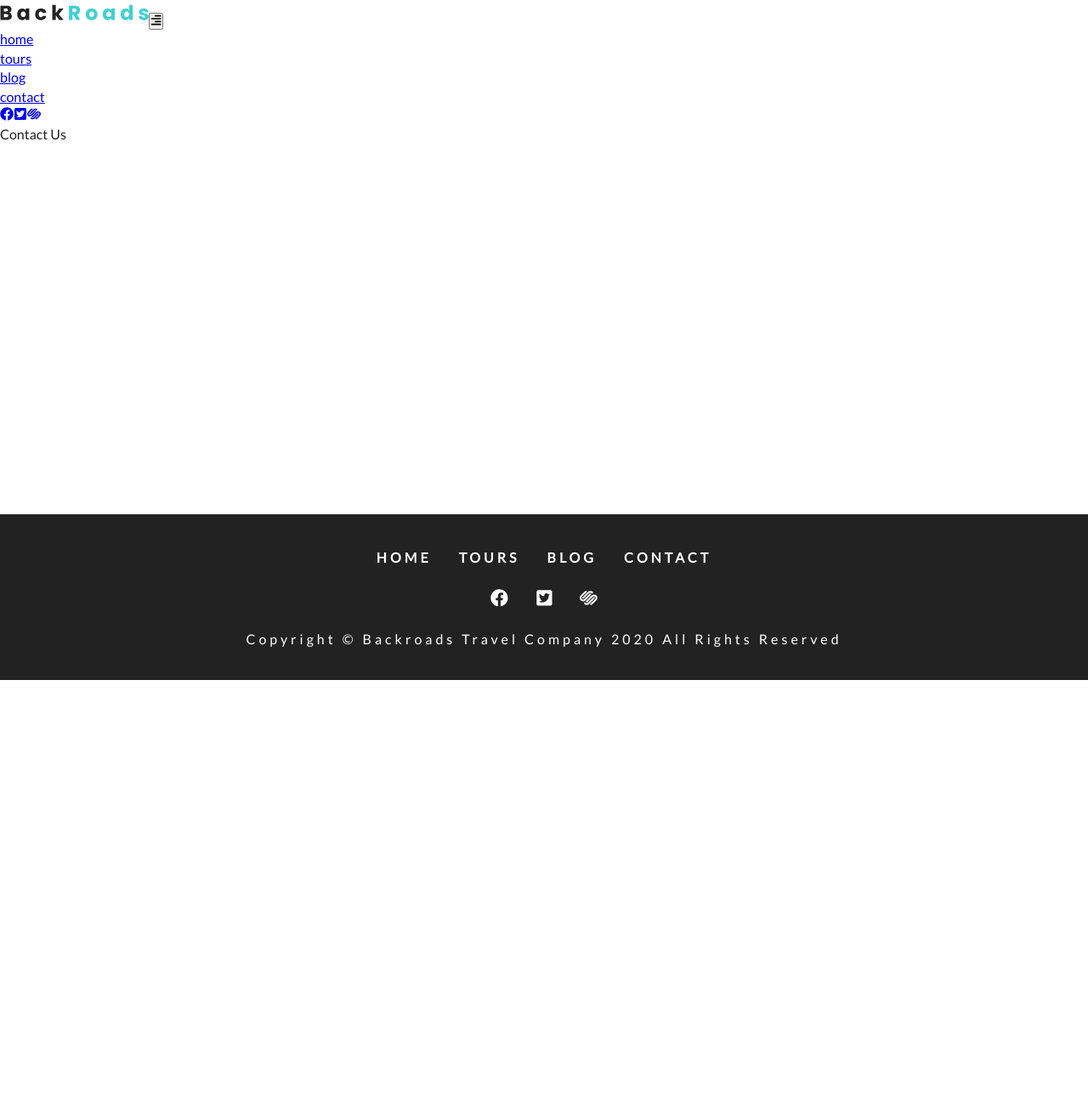
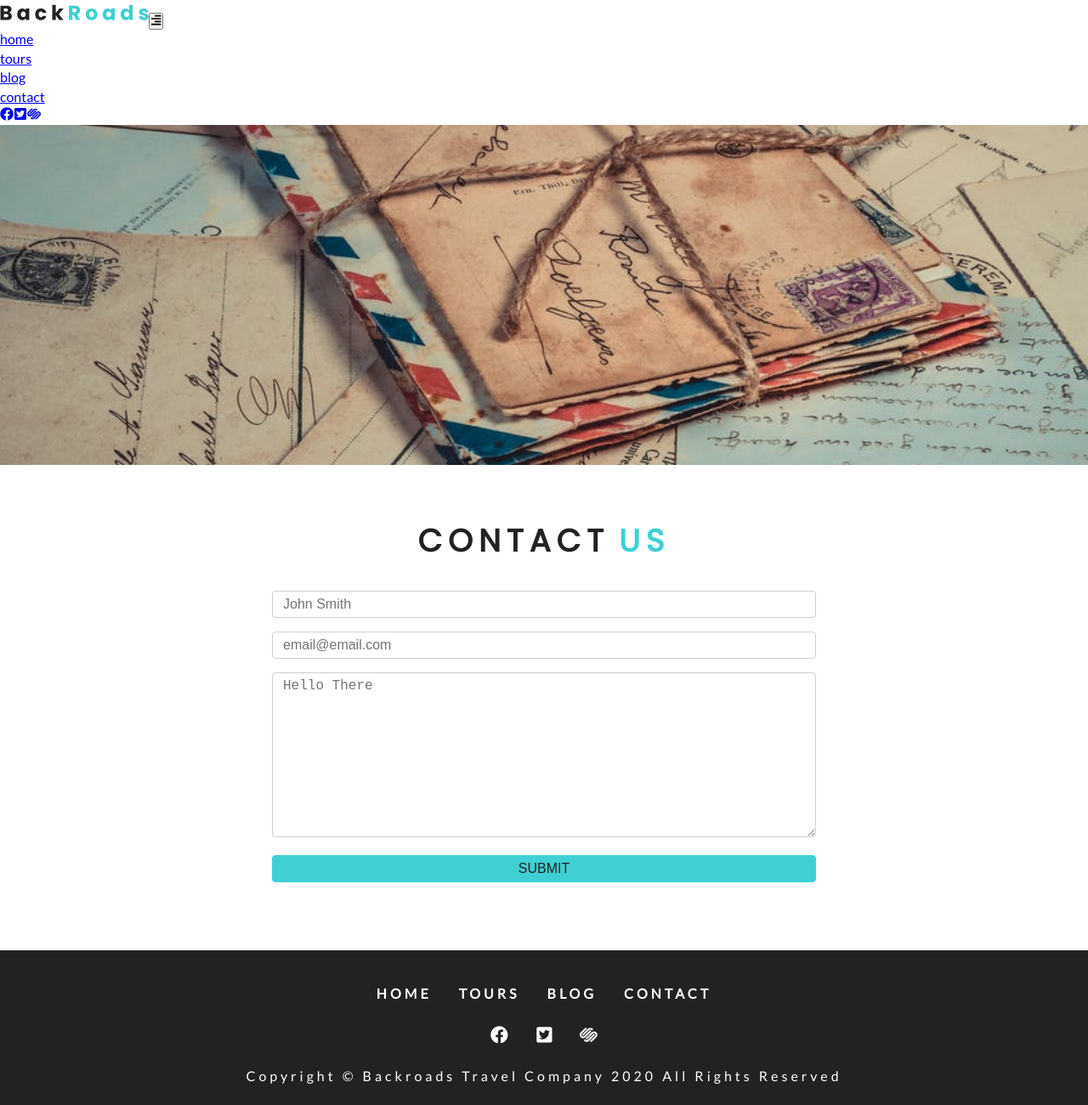
Before and after one commit to strahinjaajvaz/backroads, a Gatsby site: page /contact in a window 1280 px wide. Shown: the whole page at 85% size. Before the commit the page ends 800 px from the top, so only its background shows below. Built offline with nearby package versions, Linux system fonts and the light colour scheme; Gatsby itself is replaced by a stand-in of ours.

Commit message:
ci/cd implemented

```diff
--- a/gatsby-config.js
+++ b/gatsby-config.js
@@ -6,5 +6,23 @@
 
 module.exports = {
   /* Your site config here */
-  plugins: [`gatsby-plugin-sass`, `gatsby-plugin-styled-components`],
+  siteMetadata: {
+    title: "Backroads",
+    description:
+      "Explore awesome worldwide tours & discover what makes each of them unique. Forget your daily routine & say yes to adventure",
+    author: "Strahinja Ajvaz",
+  },
+  plugins: [
+    `gatsby-plugin-styled-components`,
+    {
+      resolve: `gatsby-source-filesystem`,
+      options: {
+        name: `images`,
+        path: `${__dirname}/src/images/`,
+      },
+    },
+    `gatsby-plugin-sharp`,
+    `gatsby-transformer-sharp`,
+    `gatsby-plugin-transition-link`,
+  ],
 }
--- /dev/null
+++ b/src/components/Contact/Contact.js
@@ -0,0 +1,51 @@
+import React from "react"
+import Title from "../Title"
+import styles from "../../css/contact.module.css"
+
+const Contact = () => {
+  return (
+    <section className={styles.contact}>
+      <Title title="contact" subtitle="us" />
+      <div className={styles.center}>
+        <form
+          className={styles.form}
+          action="https://formspree.io/strahinja.ajvaz@gmail.com"
+          method="POST"
+        >
+          <div>
+            <input
+              type="text"
+              name="name"
+              id="name"
+              className={styles.formControl}
+              placeholder="John Smith"
+            />
+          </div>
+          <div>
+            <input
+              type="email"
+              name="email"
+              id="email"
+              className={styles.formControl}
+              placeholder="email@email.com"
+            />
+          </div>
+          <div>
+            <textarea
+              rows={10}
+              name="message"
+              id="message"
+              className={styles.formControl}
+              placeholder="Hello There"
+            />
+          </div>
+          <div>
+            <input type="submit" value="submit" className={styles.submit} />
+          </div>
+        </form>
+      </div>
+    </section>
+  )
+}
+
+export default Contact
--- a/src/components/Footer.js
+++ b/src/components/Footer.js
@@ -2,8 +2,7 @@ import React from "react"
 import styles from "../css/footer.module.css"
 import links from "../constants/links"
 import socialIcons from "../constants/social-icons"
-import { Link } from "gatsby"
-import { FaRProject } from "react-icons/fa"
+import AniLink from "gatsby-plugin-transition-link/AniLink"
 
 const Footer = () => {
   return (
@@ -11,9 +10,9 @@ const Footer = () => {
       <div className={styles.links}>
         {links.map((item, index) => {
           return (
-            <Link key={index} to={item.path}>
+            <AniLink key={index} to={item.path} cover>
               {item.text}
-            </Link>
+            </AniLink>
           )
         })}
       </div>
--- a/src/components/Navbar.js
+++ b/src/components/Navbar.js
@@ -1,5 +1,5 @@
 import React, { useState } from "react"
-import { Link } from "gatsby"
+import AniLink from "gatsby-plugin-transition-link/AniLink"
 import { FaAlignRight } from "react-icons/fa"
 
 import styles from "../css/navbar.module.css"
@@ -32,7 +32,9 @@ const Navbar = () => {
           {links.map((item, index) => {
             return (
               <li key={index}>
-                <Link to={item.path}>{item.text}</Link>
+                <AniLink to={item.path} cover>
+                  {item.text}
+                </AniLink>
               </li>
             )
           })}
--- /dev/null
+++ b/src/components/StyledHero.js
@@ -0,0 +1,26 @@
+import React from "react"
+import styled from "styled-components"
+import BackgroundImage from "gatsby-background-image"
+
+const StyledHero = ({ img, className, children, home }) => {
+  console.log(home)
+  return (
+    <BackgroundImage className={className} fluid={img} home={home}>
+      {children}
+    </BackgroundImage>
+  )
+}
+
+export default styled(StyledHero)`
+  min-height: ${props => (props.home ? "calc(100vh - 62px)" : "50vh")};
+  background: ${props =>
+    props.home
+      ? "linear-gradient(rgba(63, 208, 212, 0.7), rgba(0, 0, 0, 0.7))"
+      : "none"};
+  background-position: center;
+  background-size: cover;
+  opacity: 1 !important;
+  display: flex;
+  justify-content: center;
+  align-items: center;
+`
--- a/src/pages/contact.js
+++ b/src/pages/contact.js
@@ -1,8 +1,28 @@
 import React from "react"
 import Layout from "../components/Layout"
+import StyledHero from "../components/StyledHero"
+import { graphql } from "gatsby"
+import ContactUs from "../components/Contact/Contact"
 
-const Contact = () => {
-  return <Layout>Contact Us</Layout>
+const Contact = props => {
+  return (
+    <Layout>
+      <StyledHero img={props.data.defaultBcg.childImageSharp.fluid} />
+      <ContactUs />
+    </Layout>
+  )
 }
 
+export const query = graphql`
+  query {
+    defaultBcg: file(relativePath: { eq: "connectBcg.jpeg" }) {
+      childImageSharp {
+        fluid(quality: 90, maxWidth: 4160) {
+          ...GatsbyImageSharpFluid_tracedSVG
+        }
+      }
+    }
+  }
+`
+
 export default Contact
```
Also changed, not shown: package.json (+8 -1 lines), src/components/Home/About.js (+16 -2 lines), src/examples/Images.js (added, +67 -0 lines), src/pages/blog.js (+20 -2 lines), src/pages/index.js (+19 -5 lines), src/pages/tours.js (+20 -2 lines), 1 other file.
